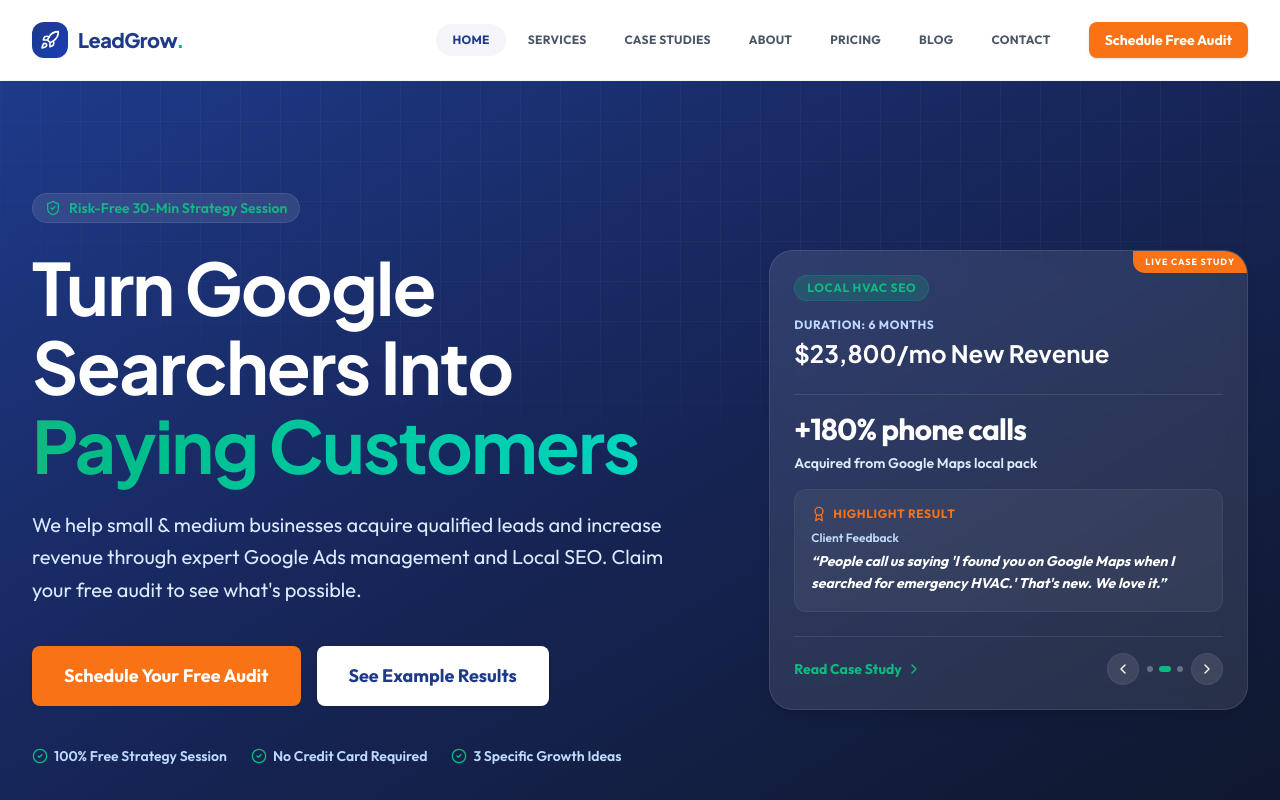
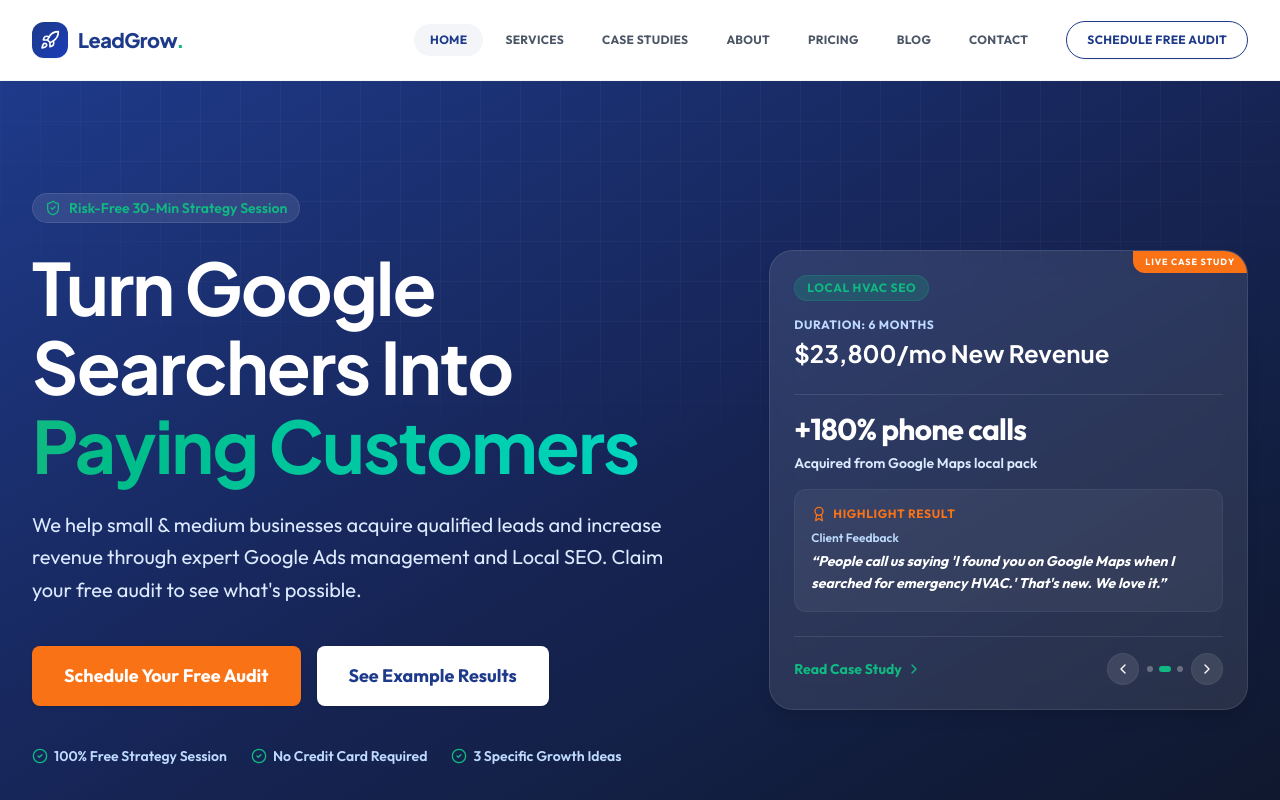
Before and after one commit to rafiulislam1306/Agency, a Next.js app: page / in a window 1280 px wide. Shown: the top 800 px of the page. Built offline with nearby package versions, Linux system fonts and the light colour scheme.

Commit message:
style: refine desktop navbar cta button to a lightweight outline pill

```diff
--- a/components/Navbar.tsx
+++ b/components/Navbar.tsx
@@ -61,14 +61,12 @@ export default function Navbar() {
                   {link.name}
                 </Link>
               ))}
-              <CTAButton
+              <Link
                 href="/contact"
-                variant="primary"
-                size="sm"
-                className="ml-4"
+                className="ml-4 inline-flex items-center justify-center px-5 py-2.5 border border-brand-blue text-brand-blue hover:bg-brand-blue hover:text-white rounded-full text-xs font-bold uppercase tracking-wide transition-all duration-300 active:scale-95 shadow-xs"
               >
                 Schedule Free Audit
-              </CTAButton>
+              </Link>
             </nav>
 
             {/* Mobile Menu Button */}
```
